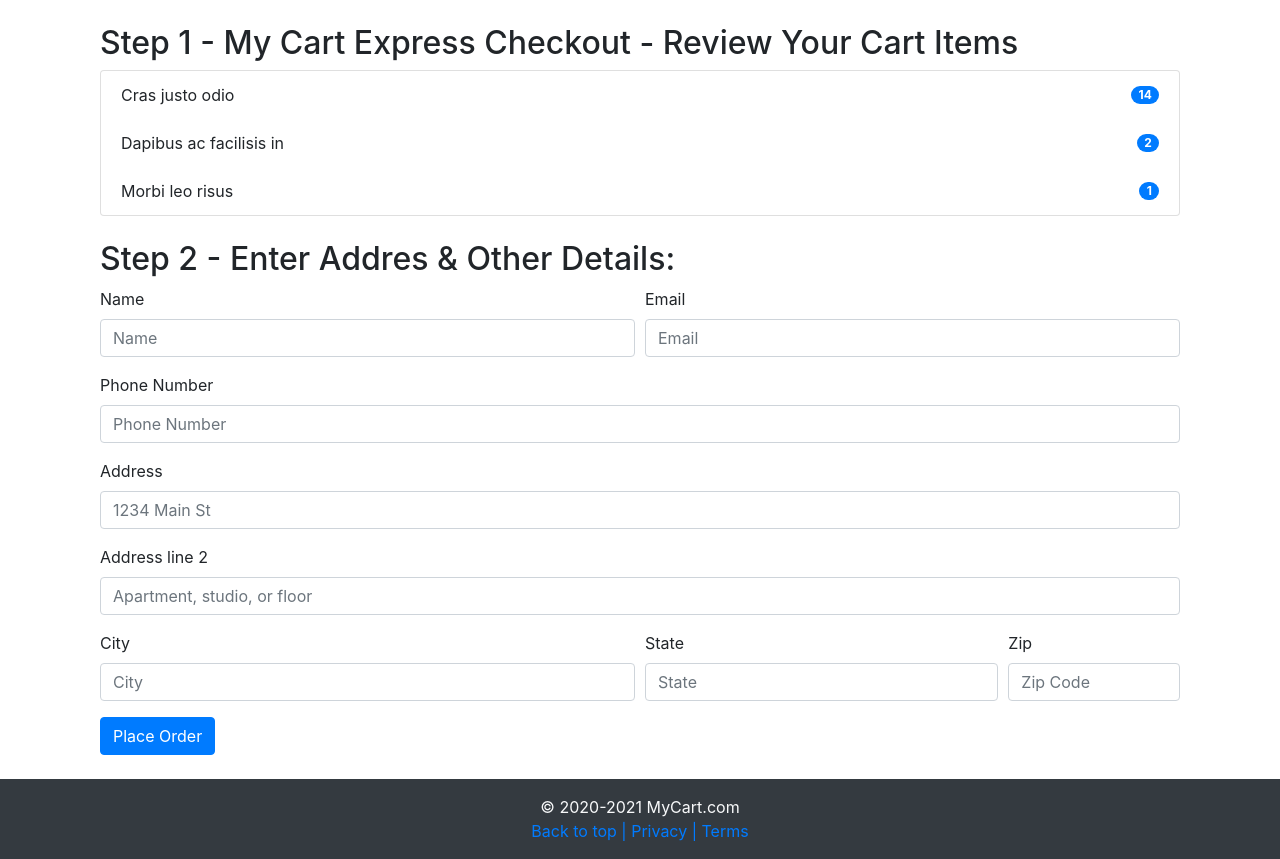
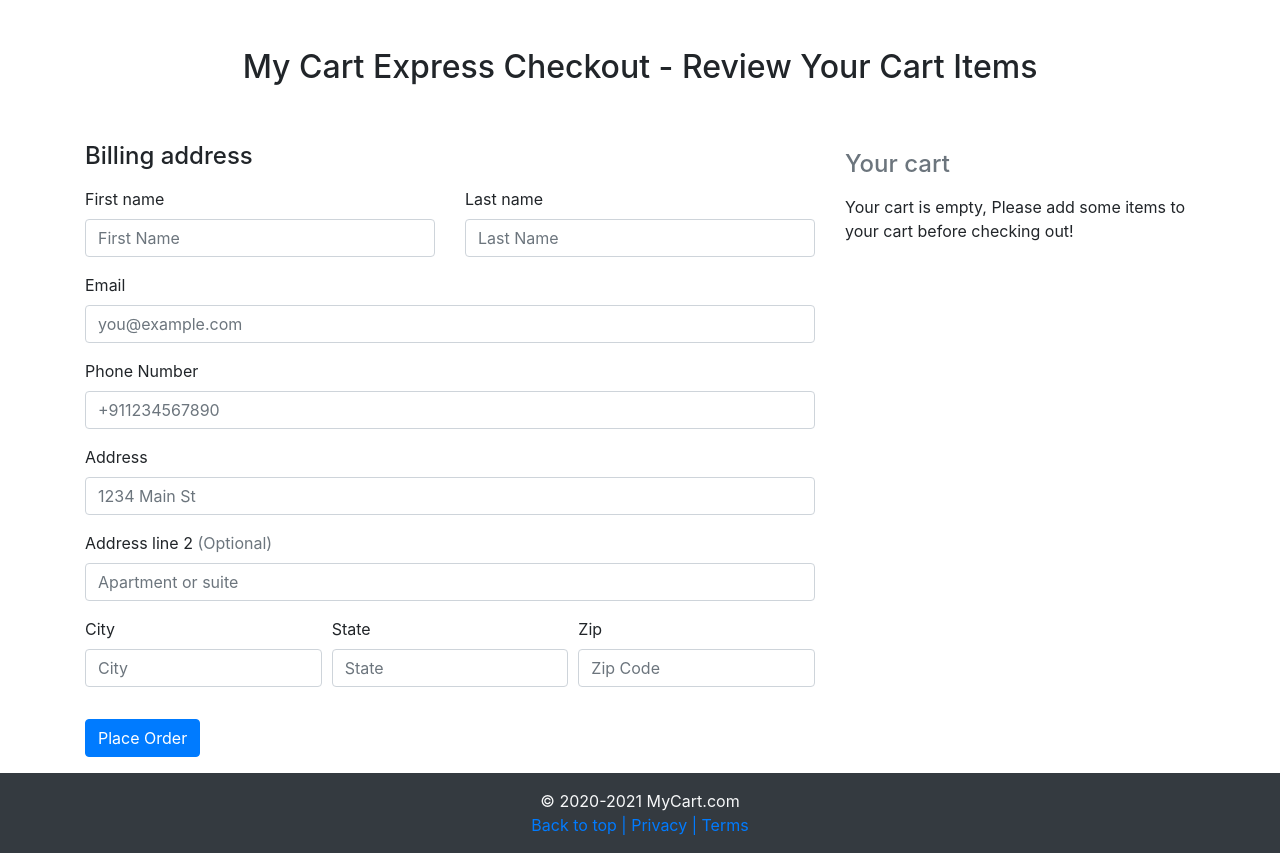
Before and after one commit to SWEKanaramYadav/E-Commerce-Portal, a Django app: page /shop/checkout/ in a window 1280 px wide. Shown: the part 56-915 px from the top of the page. Run offline with Django 3.2, Linux system fonts and the light colour scheme; some libraries are stand-ins or nearby versions.

Commit message:
checkout page

```diff
--- a/shop/admin.py
+++ b/shop/admin.py
@@ -1,5 +1,6 @@
 from django.contrib import admin
-from . models import Product, Contact
+from . models import Product, Contact, Orders
 
 admin.site.register(Product)
 admin.site.register(Contact)
+admin.site.register(Orders)
--- a/shop/models.py
+++ b/shop/models.py
@@ -22,3 +22,16 @@ class Contact(models.Model):
 
     def __str__(self):
         return self.name
+
+class Orders(models.Model):
+    order_id = models.AutoField(primary_key=True)
+    items_json = models.CharField(max_length=5000)
+    fname = models.CharField(max_length=90)
+    lname = models.CharField(max_length=90)
+    email = models.CharField(max_length=200)
+    phone = models.CharField(max_length=90)
+    address = models.CharField(max_length=300)
+    address2 = models.CharField(max_length=500)
+    city = models.CharField(max_length=200)
+    state = models.CharField(max_length=200)
+    zip_code = models.CharField(max_length=90)
--- a/shop/templates/shop/basic.html
+++ b/shop/templates/shop/basic.html
@@ -65,9 +65,20 @@
     <script src="https://code.jquery.com/jquery-3.3.1.slim.min.js" integrity="sha384-q8i/X+965DzO0rT7abK41JStQIAqVgRVzpbzo5smXKp4YfRvH+8abtTE1Pi6jizo" crossorigin="anonymous"></script>
     <script src="https://cdnjs.cloudflare.com/ajax/libs/popper.js/1.14.6/umd/popper.min.js" integrity="sha384-wHAiFfRlMFy6i5SRaxvfOCifBUQy1xHdJ/yoi7FRNXMRBu5WHdZYu1hA6ZOblgut" crossorigin="anonymous"></script>
     <script src="https://stackpath.bootstrapcdn.com/bootstrap/4.2.1/js/bootstrap.min.js" integrity="sha384-B0UglyR+jN6CkvvICOB2joaf5I4l3gm9GU6Hc1og6Ls7i6U/mkkaduKaBhlAXv9k" crossorigin="anonymous"></script>
-    {% block js %}
-
-    {% endblock %}
+    <script>
+    if (localStorage.getItem('cart') == null) {
+        var cart = {};
+    } else {
+        cart = JSON.parse(localStorage.getItem('cart'));
+    }
+    sum = 0;
+    for (item in cart) {
+        let qty = cart[item][0];
+        sum = sum + qty;
+    }
+    document.getElementById('cart').innerHTML = sum;
+    </script>
+    {% block js %}{% endblock %}
 </body>
 
 </html>
--- a/shop/templates/shop/checkout.html
+++ b/shop/templates/shop/checkout.html
@@ -4,8 +4,8 @@
 <div class="container ">
     <div class="col my-4">
         <h2>Step 1 - My Cart Express Checkout - Review Your Cart Items</h2>
-        <div id="items">
-            <ul class="list-group">
+        <div >
+            <ul class="list-group" id="items">
                 <li class="list-group-item d-flex justify-content-between align-items-center">
                     Cras justo odio
                     <span class="badge badge-primary badge-pill">14</span>
@@ -65,3 +65,13 @@
     </div>
 </div>
 {% endblock %}
+{% block js %}
+<script>
+	if (localStorage.getItem('cart') == null) {
+    var cart = {};
+} else {
+    cart = JSON.parse(localStorage.getItem('cart'));
+}
+console.log(cart);
+</script>
+{% endblock %}
--- /dev/null
+++ b/shop/templates/shop/checkout1.html
@@ -0,0 +1,165 @@
+{% extends 'shop/basic.html'%}
+{% block title %} CheckOut - My Cart{% endblock %}
+{% block body %}
+<div class="container">
+    <div class="py-5 text-center">
+
+        <h2>My Cart Express Checkout - Review Your Cart Items</h2>
+    </div>
+    <div class="row">
+        <div class="col-md-4 order-md-2 mb-4 my-2">
+            <h4 class="d-flex justify-content-between align-items-center mb-3">
+                <span class="text-muted">Your cart</span>
+            </h4>
+            <ul class="list-group mb-3" id="items">
+                <!-- <li class="list-group-item d-flex justify-content-between">
+                    <span>Total (USD)</span>
+                    <strong>$20</strong>
+                </li> -->
+            </ul>
+        </div>
+        <div class="col-md-8 order-md-1">
+            <h4 class="mb-3">Billing address</h4>
+            <form method="post" action="/shop/checkout"  class="needs-validation" novalidate>{% csrf_token %}
+                <input type="hidden" id="itemsJson" name="itemsJson">
+                <div class="row">
+                    <div class="col-md-6 mb-3">
+                        <label for="inputfirstName">First name</label>
+                        <input type="text" class="form-control" id="inputfirstName" placeholder="First Name" value="" required>
+                        <div class="invalid-feedback">
+                            Valid first name is required.
+                        </div>
+                    </div>
+                    <div class="col-md-6 mb-3">
+                        <label for="inputlastName">Last name</label>
+                        <input type="text" class="form-control" id="inputlastName" placeholder="Last Name" value="" required>
+                        <div class="invalid-feedback">
+                            Valid last name is required.
+                        </div>
+                    </div>
+                </div>
+                <div class="mb-3">
+                    <label for="inputEmail">Email</label>
+                    <input type="email" class="form-control" id="inputEmail" placeholder="you@example.com">
+                    <div class="invalid-feedback">
+                        Please enter a valid email address for shipping updates.
+                    </div>
+                </div>
+                <div class="mb-3">
+                    <label for="inputPhone">Phone Number</label>
+                    <input type="email" class="form-control" id="inputPhone" placeholder="+911234567890">
+                    <div class="invalid-feedback">
+                        Please enter phone number for shipping updates.
+                    </div>
+                </div>
+                <div class="mb-3">
+                    <label for="inputAddress">Address</label>
+                    <input type="text" class="form-control" id="inputAddress" placeholder="1234 Main St" required>
+                    <div class="invalid-feedback">
+                        Please enter your shipping address.
+                    </div>
+                </div>
+                <div class="mb-3">
+                    <label for="inputAddress2">Address line 2 <span class="text-muted">(Optional)</span></label>
+                    <input type="text" class="form-control" id="inputAddress2" placeholder="Apartment or suite">
+                </div>
+                <div class="form-row">
+                    <div class="form-group col-md-4">
+                        <label for="inputCity">City</label>
+                        <input type="text" class="form-control" id="inputCity" placeholder="City">
+                    </div>
+                    <div class="form-group col-md-4">
+                        <label for="inputState">State</label>
+                        <input type="text" class="form-control" id="inputState" placeholder="State">
+                    </div>
+                    <div class="form-group col-md-4">
+                        <label for="inputZip">Zip</label>
+                        <input type="text" class="form-control" id="inputZip" placeholder="Zip Code">
+                    </div>
+                </div>
+                <!--
+                <hr class="mb-4">
+                <h4 class="mb-3">Payment</h4>
+                <div class="d-block my-3">
+                    <div class="custom-control custom-radio">
+                        <input id="credit" name="paymentMethod" type="radio" class="custom-control-input" checked required>
+                        <label class="custom-control-label" for="credit">Credit card</label>
+                    </div>
+                    <div class="custom-control custom-radio">
+                        <input id="debit" name="paymentMethod" type="radio" class="custom-control-input" required>
+                        <label class="custom-control-label" for="debit">Debit card</label>
+                    </div>
+                    <div class="custom-control custom-radio">
+                        <input id="paypal" name="paymentMethod" type="radio" class="custom-control-input" required>
+                        <label class="custom-control-label" for="paypal">PayPal</label>
+                    </div>
+                </div>
+                <div class="row">
+                    <div class="col-md-6 mb-3">
+                        <label for="cc-name">Name on card</label>
+                        <input type="text" class="form-control" id="cc-name" placeholder="" required>
+                        <small class="text-muted">Full name as displayed on card</small>
+                        <div class="invalid-feedback">
+                            Name on card is required
+                        </div>
+                    </div>
+                    <div class="col-md-6 mb-3">
+                        <label for="cc-number">Credit card number</label>
+                        <input type="text" class="form-control" id="cc-number" placeholder="" required>
+                        <div class="invalid-feedback">
+                            Credit card number is required
+                        </div>
+                    </div>
+                </div>
+                <div class="row">
+                    <div class="col-md-3 mb-3">
+                        <label for="cc-expiration">Expiration</label>
+                        <input type="text" class="form-control" id="cc-expiration" placeholder="" required>
+                        <div class="invalid-feedback">
+                            Expiration date required
+                        </div>
+                    </div>
+                    <div class="col-md-3 mb-3">
+                        <label for="cc-cvv">CVV</label>
+                        <input type="text" class="form-control" id="cc-cvv" placeholder="" required>
+                        <div class="invalid-feedback">
+                            Security code required
+                        </div>
+                    </div>
+                </div>
+                <hr class="mb-4"> -->
+                <button type="submit" class="btn btn-primary my-3">Place Order</button>
+            </form>
+        </div>
+    </div>
+</div>
+{% endblock %}
+{% block js %}
+<script>
+if (localStorage.getItem('cart') == null) {
+    var cart = {};
+} else {
+    cart = JSON.parse(localStorage.getItem('cart'));
+}
+sum = 0;
+if ($.isEmptyObject(cart)) {
+    //if object is empty
+    mystr = `<p>Your cart is empty, Please add some items to your cart before checking out!</p>`
+    $('#items').append(mystr);
+} else {
+    for (item in cart) {
+        let name = cart[item][1];
+        let qty = cart[item][0];
+        sum = sum + qty;
+        mystr = `<li class="list-group-item d-flex justify-content-between lh-condensed">
+                    <div>
+                        <h6 class="my-0">${name}</h6>
+                    </div>
+                    <span class="text-muted">${qty}</span>
+                </li>`
+        $('#items').append(mystr);
+    }
+}
+document.getElementById('cart').innerHTML = sum;
+</script>
+{% endblock %}
--- a/shop/views.py
+++ b/shop/views.py
@@ -1,5 +1,5 @@
 from django.shortcuts import render
-from .models import Product, Contact
+from .models import Product, Contact, Orders
 from math import ceil
 from django.http import HttpResponse
 
@@ -53,4 +53,10 @@ def search(request):
 
 
 def checkout(request):
-    return render(request, 'shop/checkout.html')
+    name = request.POST.get('name', '')
+    email = request.POST.get('email', '')
+    phone = request.POST.get('phone', '')
+    desc = request.POST.get('desc', '')
+    contact = Contact(name=name, email=email, phone=phone, desc=desc)
+    contact.save()
+    return render(request, 'shop/checkout1.html')
```
Also changed, not shown: db.sqlite3, shop/migrations/0004_orders.py (added).
